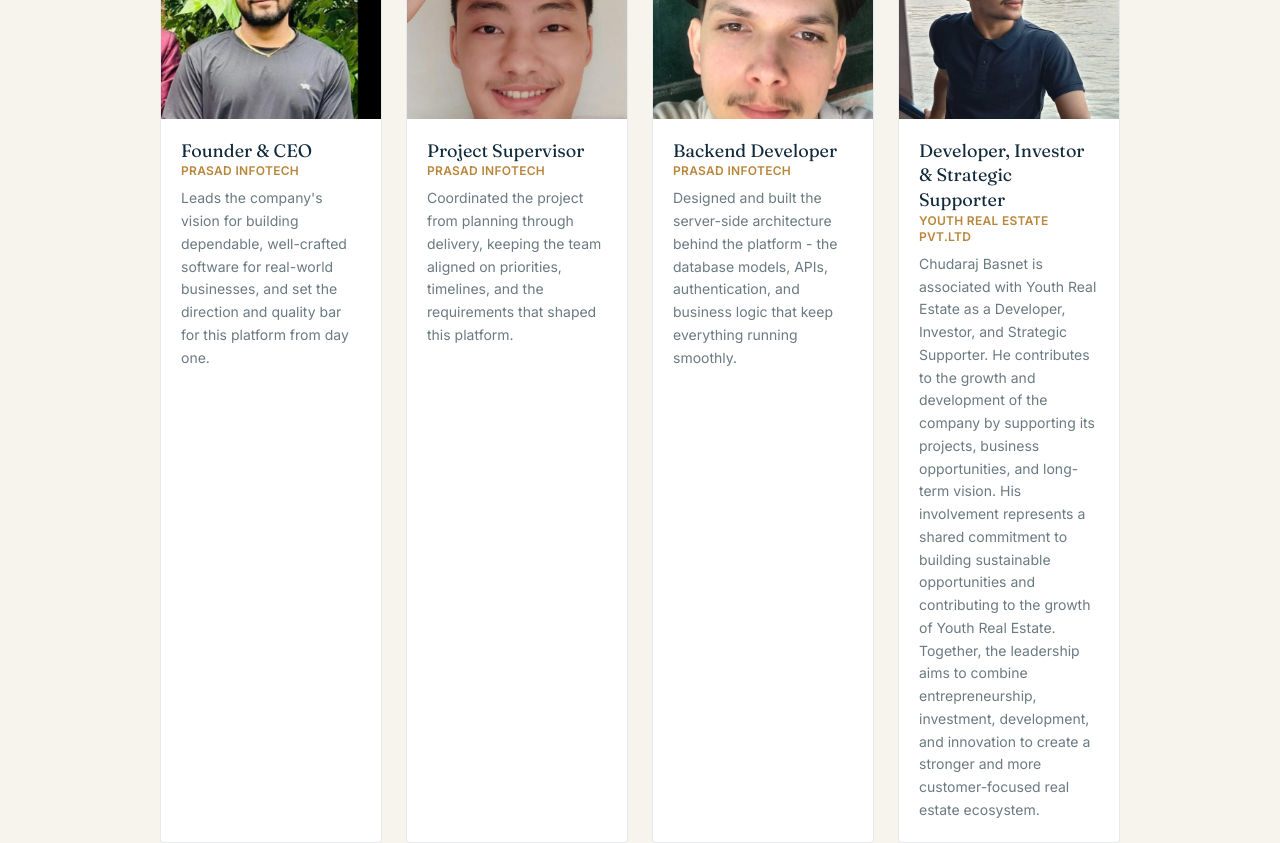
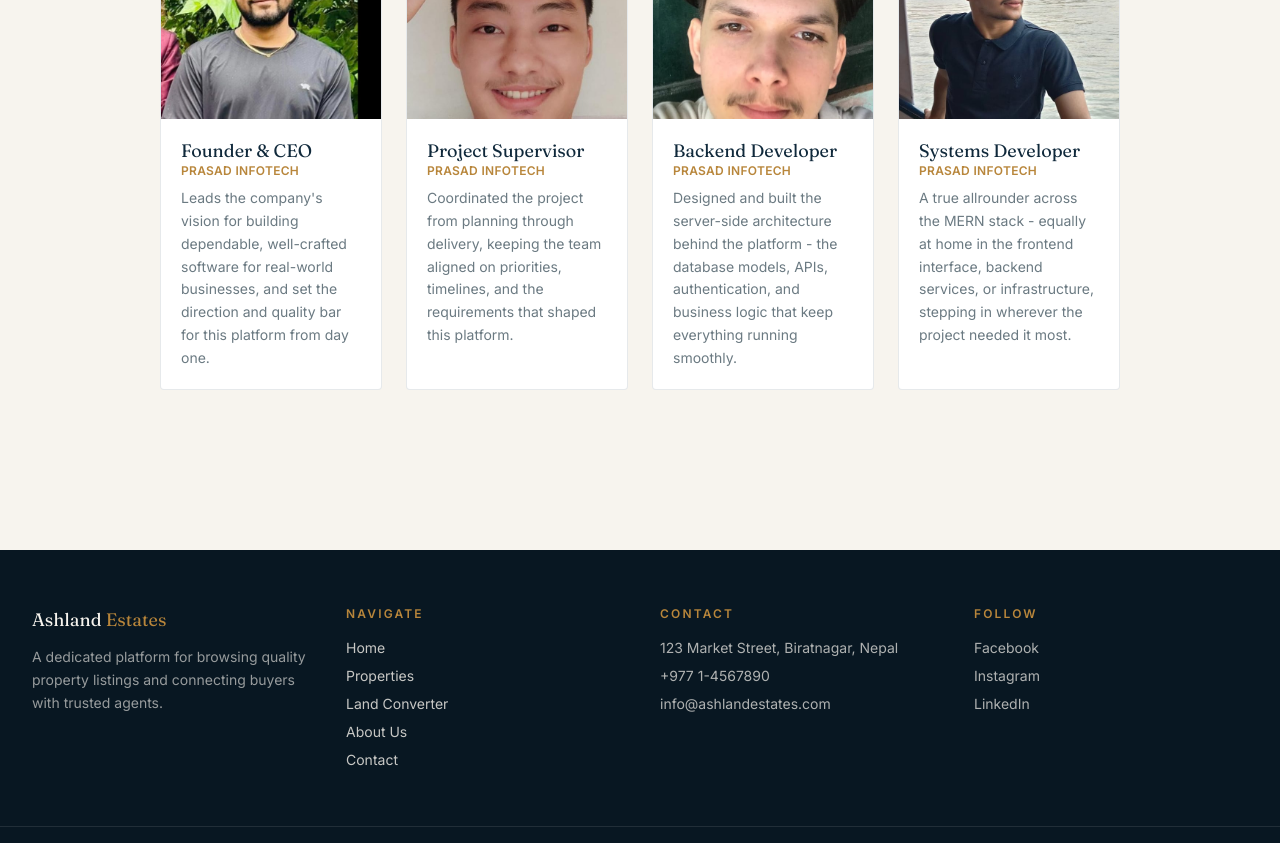
Before and after one commit to Shivkoirala1/Real-Estate-Project, a React (Vite) app in the folder realestate-mern/frontend/: page /about in a window 1280 px wide. Shown: the part 880-1723 px from the top of the page. Built offline with nearby package versions, Linux system fonts and the light colour scheme.

Commit message:
Undo The changes

```diff
--- a/realestate-mern/frontend/src/pages/About.jsx
+++ b/realestate-mern/frontend/src/pages/About.jsx
@@ -59,11 +59,10 @@ const About = () => {
             },
             {
               image: '/images/team/fullstack-developer.jpg',
-              role: 'Developer, Investor & Strategic Supporter',
-              org: 'Youth Real Estate Pvt.Ltd',
-              bio: 'Chudaraj Basnet is associated with Youth Real Estate as a Developer, Investor, and Strategic Supporter. He contributes to the growth and development of the company by supporting its projects, business opportunities, and long-term vision. His involvement represents a shared commitment to building sustainable opportunities and contributing to the growth of Youth Real Estate. Together, the leadership aims to combine entrepreneurship, investment, development, and innovation to create a stronger and more customer-focused real estate ecosystem.',
+              role: 'Systems Developer',
+              org: 'PRASAD INFOTECH',
+              bio: 'A true allrounder across the MERN stack - equally at home in the frontend interface, backend services, or infrastructure, stepping in wherever the project needed it most.',
             },
-
 
           ].map((member) => (
             <div key={member.role} className="border border-navy/10 rounded-sm overflow-hidden bg-white">
```
